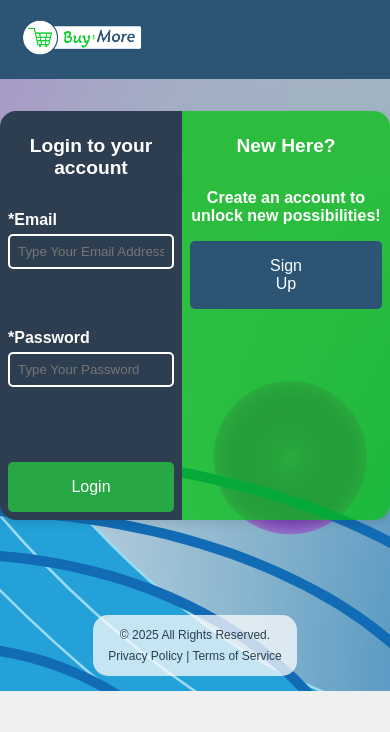
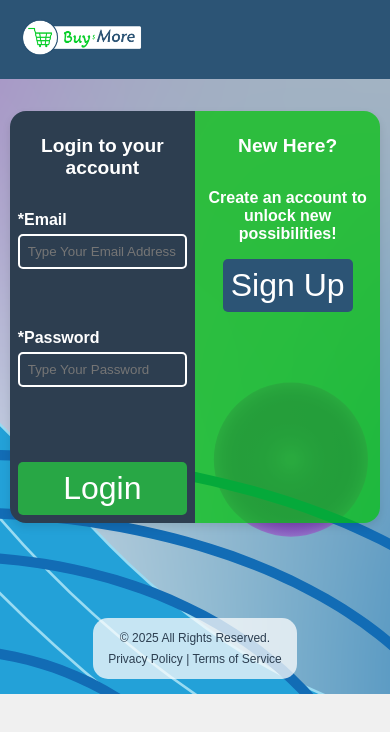
Before and after one commit to Raman9357/match-game, a React (Create React App) app: page / in a window 390 px wide. Shown: the top 732 px of the page. Built offline with nearby package versions, Linux system fonts and the light colour scheme; a web font is replaced by a local one.

Commit message:
Minor form.css fix for LogIn.jsx

```diff
--- a/src/pages/css/form.css
+++ b/src/pages/css/form.css
@@ -316,7 +316,7 @@ input[type="date"]::-webkit-calendar-picker-indicator {
 	}
 
 	.login-container {
-        width: 100%;
+        width: 95%;
         margin-top: 2rem;
         margin-bottom: 5rem;
     }
@@ -334,13 +334,8 @@ input[type="date"]::-webkit-calendar-picker-indicator {
 
     .submit-button,
     .signup-button {
-        padding: 1rem;
-        font-size: 1rem;
-    }
-
-    .signup-button {
-        padding-left: 5rem;
-        padding-right: 5rem;
+        padding: 0.5rem;
+        font-size: 2rem;
     }
 
 	.form-container label {
```
